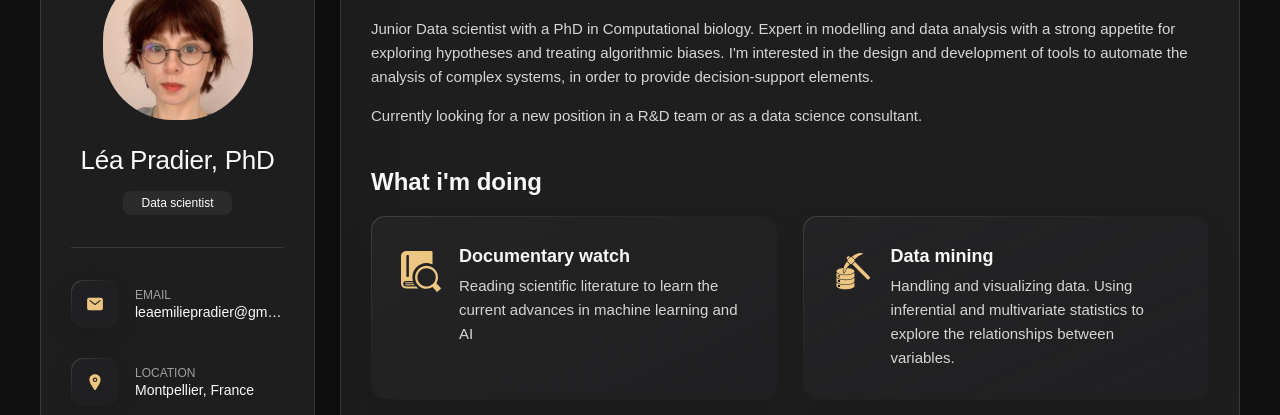
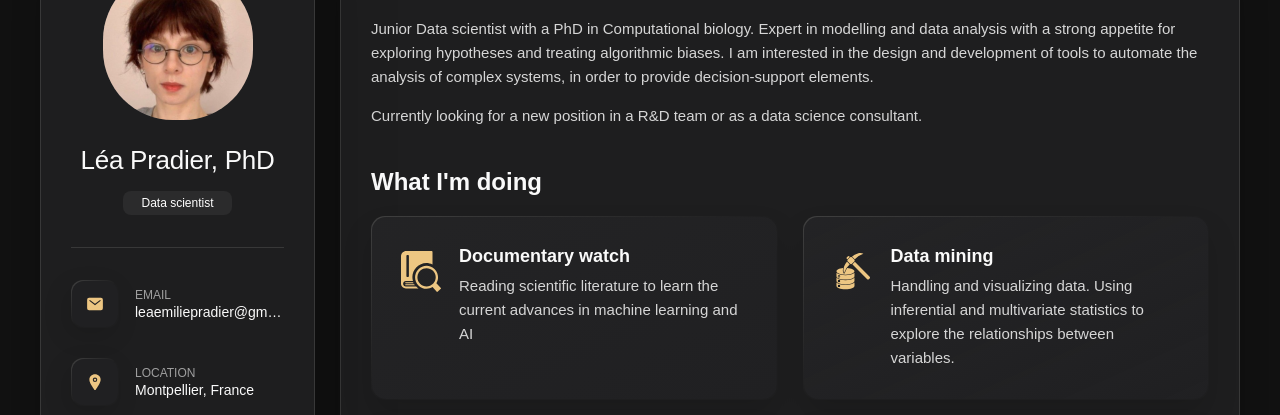
Before and after one commit to lefpradier/lefpradier.github.io, a plain HTML site: page index.html in a window 1280 px wide. Shown: the part 151-566 px from the top of the page. Drawn offline with nearby package versions, Linux system fonts and the light colour scheme; a script that the page names is missing; a web font is replaced by a local one.

Commit message:
Update index.html

```diff
--- a/index.html
+++ b/index.html
@@ -166,7 +166,7 @@
 
         <section class="about-text">
           <p>
-            Junior Data scientist with a PhD in Computational biology. Expert in modelling and data analysis with a strong appetite for exploring hypotheses and treating algorithmic biases. I'm interested in the design and development of tools to automate the analysis of complex systems, in order to provide decision-support elements.
+            Junior Data scientist with a PhD in Computational biology. Expert in modelling and data analysis with a strong appetite for exploring hypotheses and treating algorithmic biases. I am interested in the design and development of tools to automate the analysis of complex systems, in order to provide decision-support elements.
 
           </p>
 
@@ -182,7 +182,7 @@
 
         <section class="service">
 
-          <h3 class="h3 service-title">What i'm doing</h3>
+          <h3 class="h3 service-title">What I'm doing</h3>
 
           <ul class="service-list">
 
```
